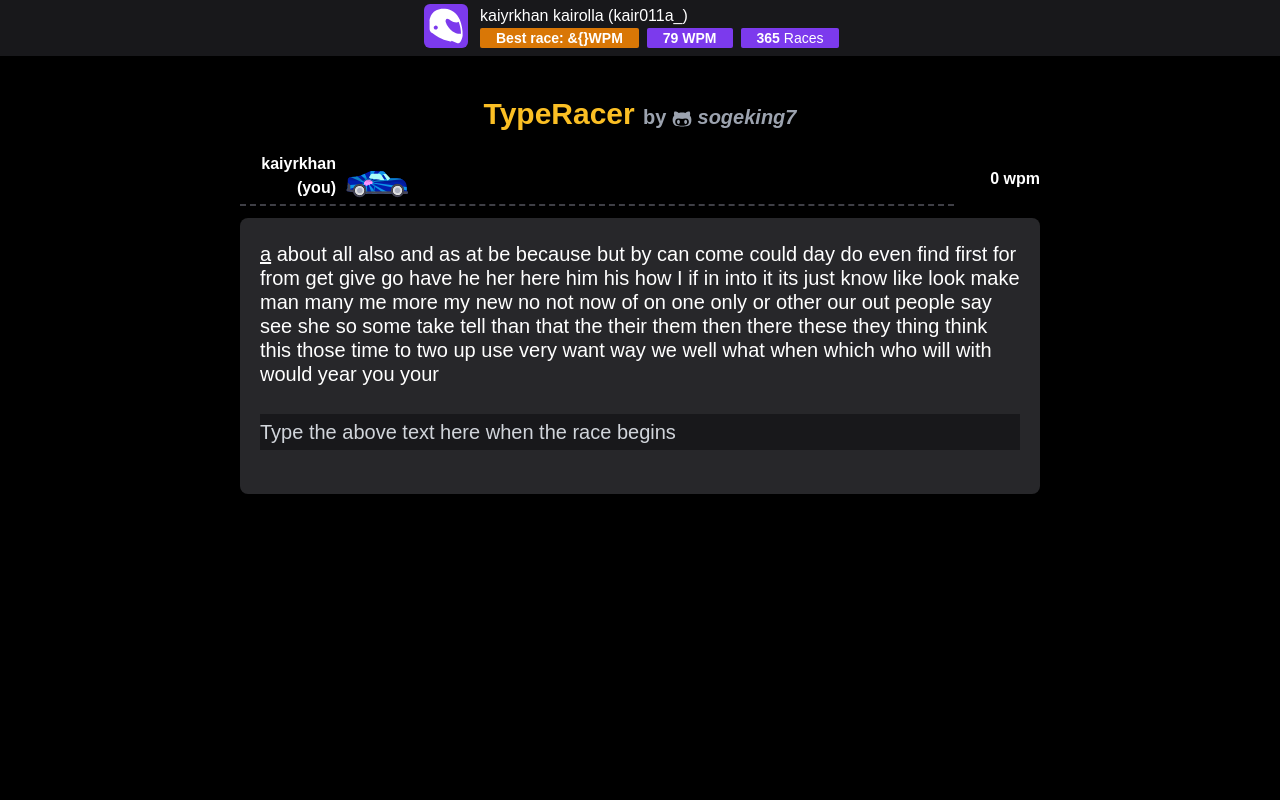
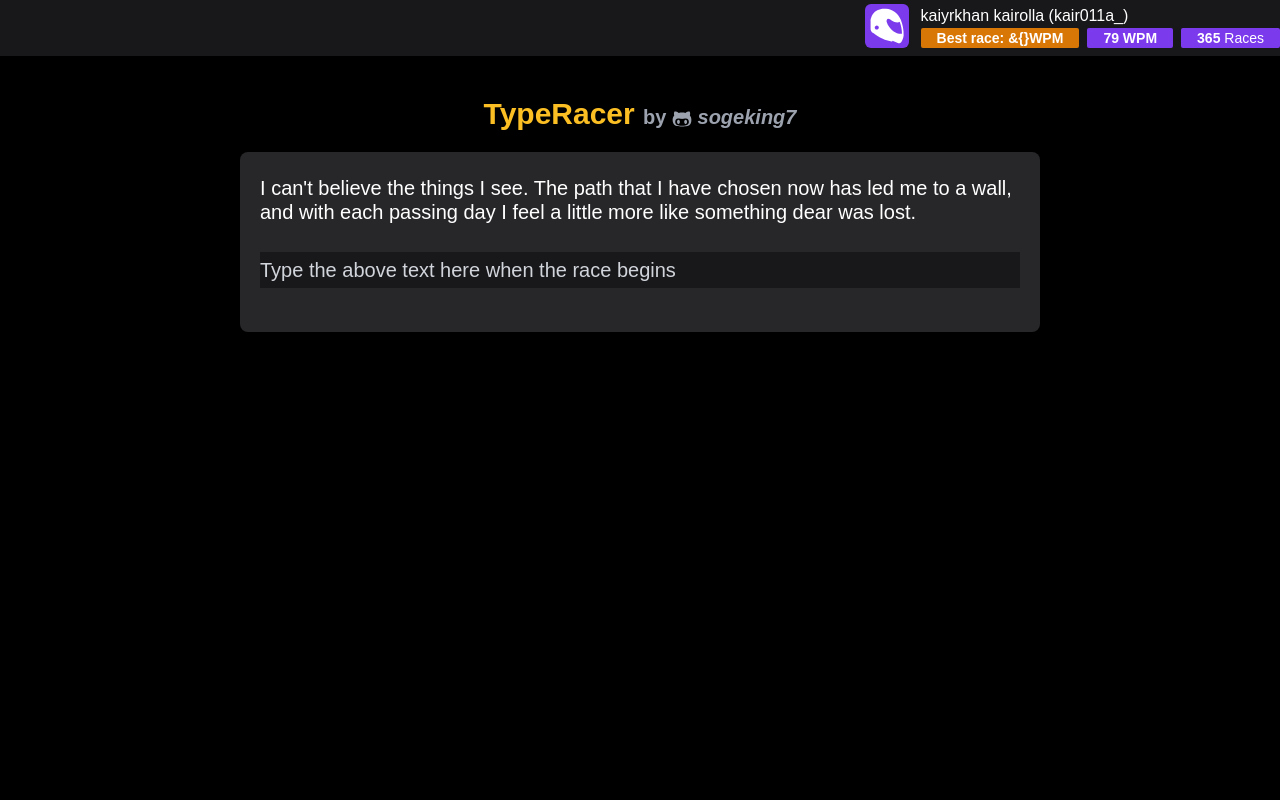
Before and after one commit to sogeking7/react-typingGame, a React (Create React App) app: page / in a window 1280 px wide. Shown: the top 800 px of the page. Built offline with nearby package versions, Linux system fonts and the light colour scheme.

Commit message:
new type

```diff
--- a/src/components/App.jsx
+++ b/src/components/App.jsx
@@ -1,68 +1,41 @@
-import Counter from "./Counter/Counter";
 import NavBar from "./NavBar/NavBar";
 import Wrapper from "./Wrapper/Wrapper";
 import Footer from "./Footer/Footer";
 import Title from "./Title/Title";
-import { useState } from "react";
-import { useEffect } from "react";
-import RaceLine from "./RaceLine/RaceLine";
+import { useState, useEffect } from "react";
 
 const data = {
-  text: `a about all also and as at be because but by can come could day do even find first for from get give go have he her here him his how I if in into it its just know like look make man many me more my new no not now of on one only or other our out people say see she so some take tell than that the their them then there these they thing think this those time to two up use very want way we well what when which who will with would year you your`,
+  text: `I can't believe the things I see. The path that I have chosen now has led me to a wall, and with each passing day I feel a little more like something dear was lost.`,
+};
 
-};
-var l = 0;
+var textList = data.text.split(" ");
+for (var i = 0; i < textList.length; i++) {
+  textList[i] += " ";
+}
+console.log(textList)
 export default function App() {
-  const [done, setDone] = useState(0);
   const [input, setInput] = useState("");
-  const [pointer, setPointer] = useState(0);
-  const textArray = data.text.split(" ");
-  const [warning, setWarning] = useState(0);
-  const [speed, setSpeed] = useState(0);
-  const [start, setStart] = useState(0);
-
-  // const [minute, setMinute] = useState(0);
-  // const [second, setSecond] = useState(0);
-  // const [timer, setTimer] = useState(0);
-  const [move, setMove] = useState(0)
-
-  console.log(move)
-  function diff_minutes(dt2, dt1) {
-    var diff = (dt1.getTime() - dt2.getTime()) / 1000;
-    return diff / 60;
-  }
-
+  const [pointer, setPointer] = useState(0)
+  const [index, setIndex] = useState(0)
+  const [start, setStart] = useState(0)
+  const [red, setRed] = useState(0)
   useEffect(() => {
-    var po = false;
-    const cur = textArray[pointer];
-    if (pointer + 1 == textArray.length && input == cur) {
-      l += cur.length;
-      setInput("", 5000);
-      po = true;
-      setDone(1);
-      setMove(prev => prev + 378.28/textArray.length + (168/textArray.length))
-      setSpeed(Math.round((l / 5) / diff_minutes(start, new Date)))
-    } else if (input.length - 1 === cur.length && input.slice(0, -1) === cur) {
-      l += cur.length;
-      setInput("");
-      po = true;
-      setPointer((p) => p + 1);
-      setMove(prev => prev + 378.28/textArray.length + (168/textArray.length))
-      console.log(move)
+    if (!start) {
+      setStart((new Date).getTime())
     }
-    var flag = 0;
-    for (var i = 0; i < input.length; i++) {
-      if (!start) {
-        setStart(new Date());
-      }
-      if (input[i] != cur[i]) {
-
-        flag = 1;
-        break;
+     console.log(index, pointer, input, start)
+    if (input.length <= textList[index].length) {
+      if (input[input.length-1] == textList[index][input.length-1]) {
+        setRed(0);
+        setPointer(input.length)
+        if (input === textList[index]) {
+          setIndex(p=>p+1)
+          setInput("")
+        }
+      } else {
+        setRed(1);
       }
     }
-    if (po || done) flag = 0;
-    setWarning(flag);
   }, [input]);
 
   return (
@@ -72,17 +45,12 @@
       <div className="container mx-auto pt-10">
         <Title />
         <Wrapper
-          speed={speed}
+          red={red}
           input={input}
-          start={start}
-          setPointer={setPointer}
-          textArray={textArray}
           setInput={setInput}
-          text={textArray}
+          text={textList}
           pointer={pointer}
-          warning={warning}
-          done={done}
-          move={move}
+          index={index}
         />
       </div>
 
--- a/src/components/Counter/Counter.jsx
+++ b/src/components/Counter/Counter.jsx
@@ -1,8 +1,8 @@
-import React from "react";
-import "./Counter.scss";
+import React, { useState } from "react";
 import car from "./../../img/car.svg";
+var cnt = 0;
+function Counter({ speed, start, move, minutes, seconds }) {
 
-function Counter({ speed, start, move }) {
   return (
     <div className="flex items-center mb-3">
       <div className="w-full relative">
@@ -19,6 +19,7 @@
         <hr className="border-dashed border-t-2 border-zinc-700 w-full" />
       </div>
       <div className="w-24">
+        <h1 className="text-white font-bold text-right">{`${minutes} : ${seconds}`}</h1>
         {speed > 0 && (
           <h1 className="text-white w-full text-right text-xs">Done!</h1>
         )}
--- a/src/components/Counter/Counter.scss
+++ /dev/null
@@ -1,3 +0,0 @@
-h1{
-	width: 800px;
-}
--- a/src/components/ScoreBoard/ScoreBoard.jsx
+++ b/src/components/ScoreBoard/ScoreBoard.jsx
@@ -1,5 +1,4 @@
 import React from 'react'
-import './ScoreBoard.scss'
 import head from '../../img/head.svg'
 
 function ScoreBoard({lastRace}) {
@@ -7,7 +6,7 @@
 	return (
 		<div className='flex'>
 			<div className='mr-3 w-11 h-11 bg-violet-600 flex items-center justify-center rounded-md'>
-				<img id="head" src={head} alt="head" />
+				<img style={{transform: "rotateX(180)"}} src={head} alt="head" />
 			</div>
 			<div className='text-white'>
 				<h1 className='text-base'>kaiyrkhan kairolla (kair011a_)</h1>
--- a/src/components/ScoreBoard/ScoreBoard.scss
+++ /dev/null
@@ -1,3 +0,0 @@
-#head {
-	transform: rotateX(180);
-}
--- a/src/components/Wrapper/Wrapper.jsx
+++ b/src/components/Wrapper/Wrapper.jsx
@@ -1,61 +1,50 @@
 import React from "react";
-import { useEffect } from "react";
-import Counter from "../Counter/Counter";
-import RaceLine from "../RaceLine/RaceLine";
-import "./Wrapper.scss";
 
-function Wrapper({
-  speed,
-  input,
-  setPointer,
-  start,
-  setInput,
-  text,
-  pointer,
-  textArray,
-  warning,
-  done,
-  move,
-}) {
+function Wrapper({ input, setInput, text, index, red}) {
   return (
-    <div id="wrapper" className="mx-auto">
-      <Counter speed={speed} start={start} move={move} />
-      <div
-        id="wrapper"
-        className="bg-zinc-800 text-white px-5 py-6 rounded-lg mx-auto"
-      >
-        <p className="mb-7 text-xl leading-6 font-sans">
-          {pointer + 1 == text.length && done
-            ? text.map((word, index) => (
-                <span key={index}>
-                  <span className="text-lime-500">
-                    {word}
-                    {""}
-                  </span>{" "}
+    <div style={{ width: "800px" }} className="mx-auto">
+      <div className="bg-zinc-800 text-white px-5 py-6 rounded-lg mx-auto">
+        <p className="mb-7 text-xl  leading-6 font-sans">
+          {text.map((word, id) => {
+            if (id < index) {
+              return (
+                <span key={id} className="text-lime-500">
+                  {word}
                 </span>
-              ))
-            : text.map((word, index) => (
-                <span key={index}>
-                  <span
-                    className={`${index < pointer ? "text-lime-500" : ""}
-                          ${index == pointer ? "underline" : ""}`}
-                  >
-                    {word}
-                    {""}
-                  </span>{" "}
+              );
+            } else if (id == index) {
+              var k = -1;
+              for (var i = 0; i < input.length; i++) {
+                if (input[i] == word[i]) {
+                  k = i;
+                } else {
+                  break
+                }
+              }
+              const p1 = word.slice(0, k+1);
+              const p2 = word.slice(k+1, input.length)
+              const p3 = word.slice(input.length, word.length);
+              return (
+                <span key={id} className="text-lime-500">
+                  {p1}
+                  <span className="text-black bg-red-300">{p2}</span>
+                  <span className="text-white">{p3}</span>
                 </span>
-              ))}
+              );
+            } else {
+              return <span key={id}>{word}</span>;
+            }
+          })}
         </p>
 
         <input
-          className={` ${
-            warning ? "bg-red-300 text-black" : ""
-          } mb-5 w-full bg-zinc-900 py-1 placeholder:text-gray-300 text-xl `}
+          className={`mb-5 w-full bg-zinc-900 py-1 placeholder:text-gray-300 text-xl ${red ? 'bg-red-300 text-black' : ''}`}
           type="text"
           value={input}
           spellCheck="false"
           placeholder="Type the above text here when the race begins"
           onChange={(i) => setInput(i.target.value)}
+
         />
       </div>
     </div>
--- a/src/components/Wrapper/Wrapper.scss
+++ /dev/null
@@ -1,3 +0,0 @@
-#wrapper {
-	width: 800px;
-}
```
Also changed, not shown: 2 other files (tests, documents, lock files or other folders).
